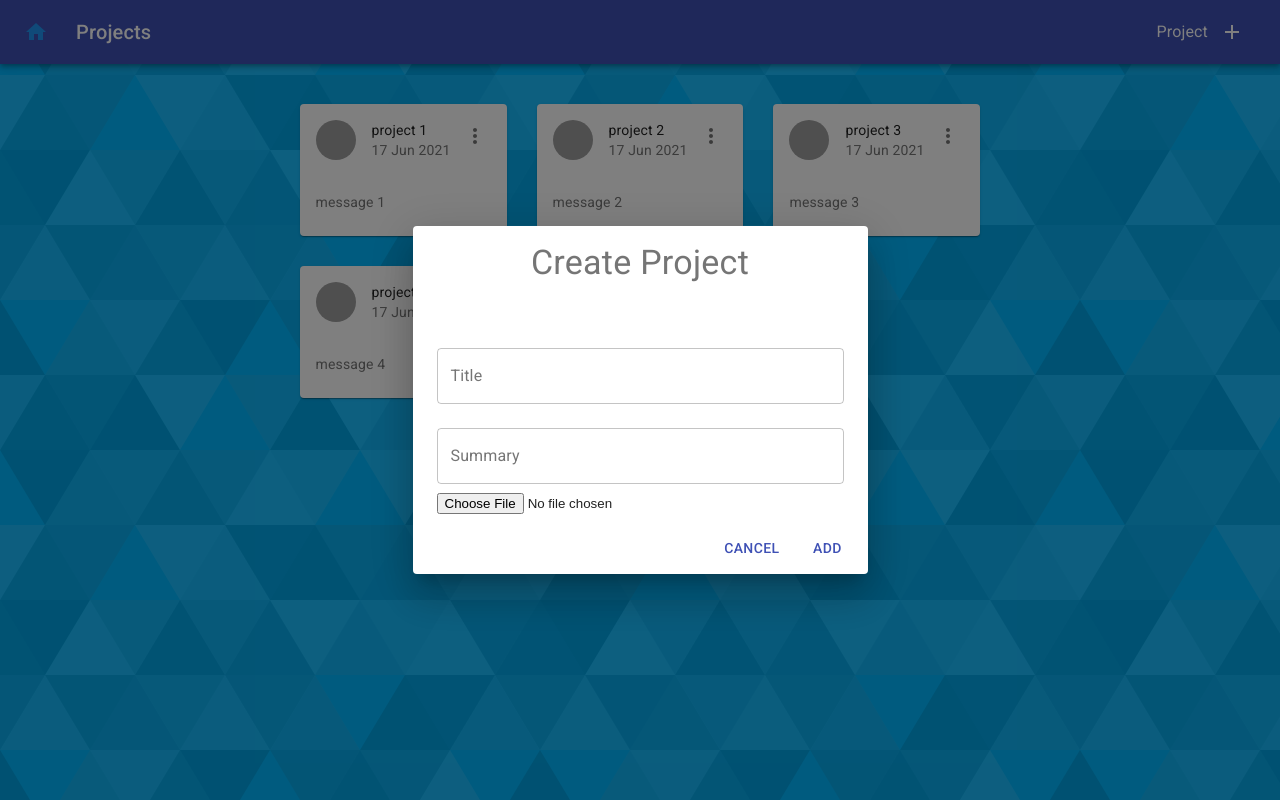
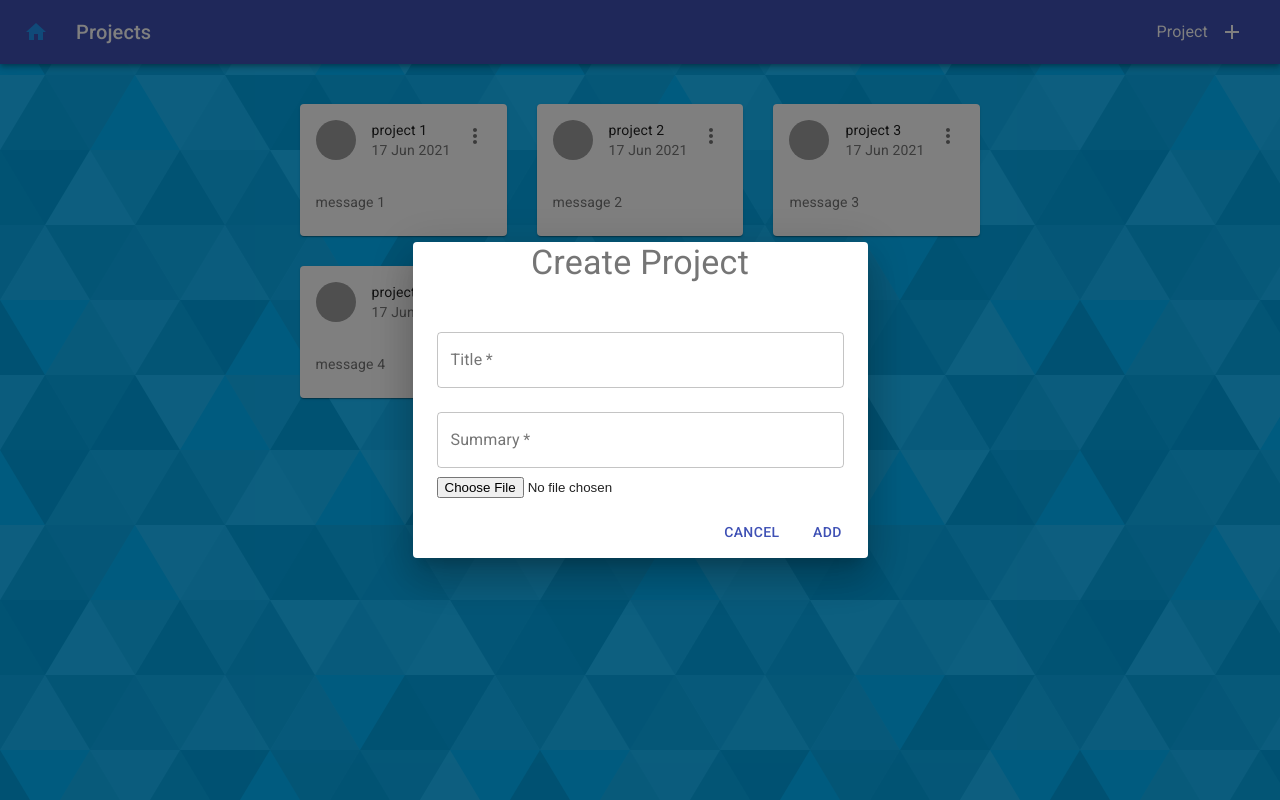
Before and after one commit to davit2001/Task-hook, a React (Create React App) app: page /projects/ in a window 1280 px wide. Both pictures are taken after a click on the button 1232 px from the left and 32 px from the top of the page. Built offline with nearby package versions, Linux system fonts and the light colour scheme; grey boxes are pictures that could not be loaded.

Commit message:
spearate TaskFormDialog form, fix navigation issue

```diff
--- /dev/null
+++ b/src/components/Field.js
@@ -0,0 +1,34 @@
+import React from 'react'
+import { TextField } from '@material-ui/core'
+
+export default function Field({
+    value,
+    label,
+    multiline,
+    margin = "normal",
+    maxRows = "1",
+    error,
+    helperText,
+    handleChange
+}) {
+    let props = {}
+    if (multiline) {
+        props.multiline = multiline
+    }
+    return (
+        <TextField
+            onChange={handleChange}
+            value = {value}
+            label = {label}
+            margin = {margin}
+            error  = {error}
+            helperText = {helperText}
+            maxRows = {maxRows}
+            required
+            fullWidth
+            variant = "outlined"
+            color = "primary"
+            {...props}
+        />
+    )
+}
--- a/src/index.css
+++ b/src/index.css
@@ -2,6 +2,10 @@
   width: auto!important;
   padding-left: 30px; /* gutter size */
   background-clip: padding-box;
+}
+.MuiTreeItem-root.Mui-selected > .MuiTreeItem-content .MuiTreeItem-label {
+  background: #2196f3;
+  color: white
 }
 
 
--- a/src/modules/projects/components/FormDialog.js
+++ b/src/modules/projects/components/FormDialog.js
@@ -5,8 +5,8 @@ import TextField from "@material-ui/core/TextField";
 import Dialog from "@material-ui/core/Dialog";
 import DialogActions from "@material-ui/core/DialogActions";
 import DialogContent from "@material-ui/core/DialogContent";
-import DialogTitle from "@material-ui/core/DialogTitle";
 import {Typography} from "@material-ui/core";
+import Field from '../../../components/Field'
 
 export default function FormDialog({
     projects,
@@ -20,7 +20,7 @@ export default function FormDialog({
     const [message, setMessage] = useState("");
     const [image, setImage] = useState("https://cdn.icon-icons.com/icons2/1378/PNG/512/avatardefault_92824.png");
     const [isError, setError] = useState(false);
-    const task = useMemo(() => projects.find((project) => project.id == editId), [editId]);
+    const task = useMemo(() => projects.find((project) => project.id === editId), [editId]);
 
     const handleSubmit = (e) => {
         e.preventDefault();
@@ -60,37 +60,30 @@ export default function FormDialog({
             <Dialog open={isOpenForm}
                 onClose={closeProjectForm}
                 aria-labelledby="form-dialog-title">
-                <DialogTitle id="form-dialog-title">
                     <Typography variant="h4" component="h2" gutterBottom color="textSecondary" align="center">
                         {
                         task ?. id ? "Edit Project" : "Create Project"
                     } </Typography>
-                </DialogTitle>
                 <form onSubmit={handleSubmit}>
                     <DialogContent>
-                        <TextField onChange={
+                        <Field
+                           handleChange={
                                 (e) => setTitle(e.target.value)
                             }
                             value={title}
                             label="Title"
-                            variant="outlined"
-                            color="primary"
-                            fullWidth
-                            margin="normal"
                             error={isError}
                             helperText={
                                 isError && "Fields must be required"
                             }/>
-                        <TextField onChange={
+                        <Field
+                           handleChange={
                                 (e) => setMessage(e.target.value)
                             }
                             value={message}
                             label="Summary"
-                            variant="outlined"
-                            fullWidth
                             multiline
-                            rowsMax={4}
-                            margin="normal"
+                            maxRows={4}
                             error={isError}
                             helperText={
                                 isError && "Fields must be required"
--- a/src/modules/tasks/components/TaskFormDialog/TaskFormDialog.js
+++ b/src/modules/tasks/components/TaskFormDialog/TaskFormDialog.js
@@ -1,20 +1,10 @@
 import React, {useEffect, useMemo, useState} from "react";
-import {
-    Button,
-    TextField,
-    Typography,
-    InputLabel,
-    MenuItem,
-    FormControl,
-    Select,
-    Dialog,
-    DialogContent
-} from "@material-ui/core";
-
+import {Typography, Dialog} from "@material-ui/core";
 import {useStyles} from "../styles";
 import TaskFormDialogAction from './TaskFormDialogAction'
 import {useSelector} from "react-redux";
 import {taskSelector} from '../../reducer'
+import TaskFormDialogContent from "./TaskFormDialogContent";
 export default function TaskFormDialog({
     projectId,
     tasks,
@@ -35,7 +25,7 @@ export default function TaskFormDialog({
     const [isError, setError] = useState(false);
 
     const getTask = useSelector(taskSelector(editId))
-    const task = useMemo(() => tasks.find((task) => task.id == editId), [editId]) || getTask
+    const task = useMemo(() => tasks.find((task) => task.id === editId), [editId]) || getTask
 
     const statusChange = (e) => {
         setStatus(e.target.value);
@@ -90,78 +80,32 @@ export default function TaskFormDialog({
         }
     }, [task ?. id]);
 
-    return (<div>
+    return (
+        <div>
             <Dialog open={isOpenForm}
                 onClose={
                     () => closeTaskForm(false)
                 }
                 aria-labelledby="form-dialog-title">
-            <Typography variant="h4" component="h2" gutterBottom color="textSecondary" align="center"> {
+                <Typography variant="h4" component="h2" gutterBottom color="textSecondary" align="center">
+                    {
                     task ?. id ? "Edit Task" : "Create Task"
                 } </Typography>
-            <DialogContent>
-                <form onSubmit={handleSubmit}>
-                    <TextField onChange={
-                            (e) => setName(e.target.value)
+                <TaskFormDialogContent handleSubmit={handleSubmit}
+                    name={name}
+                    setName={setName}
+                    description={description}
+                    setDescription={setDescription}
+                    assignee={assignee}
+                    setAssignee={setAssignee}
+                    isError={isError}
+                    status={status}
+                    statusChange={statusChange}/>
+
+                <TaskFormDialogAction task={task}
+                    handleSubmit={handleSubmit}
+                    closeTaskForm={closeTaskForm}/>
+            </Dialog>
+        </div>
+    );
 }
-                        value={name}
-                        label="Name"
-                        required
-                        variant="outlined"
-                        color="primary"
-                        fullWidth
-                        margin="normal"
-                        error={isError}
-                        helperText={
-                            isError && "Fields must be required"
-                        }/>
-                    <TextField onChange={
-                            (e) => setDescription(e.target.value)
-                        }
-                        value={description}
-                        label="Description"
-                        required
-                        variant="outlined"
-                        fullWidth
-                        multiline
-                        rowsMax={4}
-                        margin="normal"
-                        error={isError}
-                        helperText={
-                            isError && "Fields must be required"
-                        }/>
-                    <TextField required
-                        onChange={
-                            (e) => setAssignee(e.target.value)
-                        }
-                        value={assignee}
-                        label="Assignee"
-                        variant="outlined"
-                        fullWidth
-                        margin="normal"
-                        error={isError}
-                        helperText={
-                            isError && "Fields must be required"
-                        }/>
-                    <FormControl className={
-                        classes.formControl
-                    }>
-                        <InputLabel id="demo-simple-select-label">Status</InputLabel>
-                        <Select value={status}
-                            onChange={statusChange}>
-                            <MenuItem value="to do">To do</MenuItem>
-                            <MenuItem value="in progress">In progress</MenuItem>
-                            <MenuItem value="done">Done</MenuItem>
-                        </Select>
-                    </FormControl>
-                </form>
-            </DialogContent>
-
-              <TaskFormDialogAction
-                  task = {task}
-                  handleSubmit = {handleSubmit}
-                  closeTaskForm = {closeTaskForm}
-              />
-        </Dialog>
-    </div>);
-}
--- /dev/null
+++ b/src/modules/tasks/components/TaskFormDialog/TaskFormDialogContent.js
@@ -0,0 +1,84 @@
+import React from 'react'
+import {
+    DialogContent,
+    TextField,
+    InputLabel,
+    FormControl,
+    MenuItem,
+    Select,
+    makeStyles
+} from '@material-ui/core';
+import Field from '../../../../components/Field'
+const useStyles = makeStyles((theme) => ({
+    formControl: {
+        margin: theme.spacing(1),
+        minWidth: 120
+    }
+}))
+
+export default function TaskFormDialogContent({
+    handleSubmit,
+    name,
+    setName,
+    description,
+    setDescription,
+    assignee,
+    setAssignee,
+    isError,
+    status,
+    statusChange
+}) {
+    const classes = useStyles();
+    return (
+        <>
+            <DialogContent>
+                <form onSubmit={handleSubmit}>
+                    <Field
+                       handleChange ={
+                            (e) => setName(e.target.value)
+                        }
+                        value={name}
+                        label="Name"
+                        margin="normal"
+                        error={isError}
+                        helperText={
+                            isError && "Fields must be required"
+                        }/>
+                    <Field
+                        handleChange={
+                            (e) => setDescription(e.target.value)
+                        }
+                        value={description}
+                        label="Description"
+                        multiline
+                        maxRows={4}
+                        error={isError}
+                        helperText={
+                            isError && "Fields must be required"
+                        }/>
+                    <Field
+                        handleChange={
+                            (e) => setAssignee(e.target.value)
+                        }
+                        value={assignee}
+                        label="Assignee"
+                        error={isError}
+                        helperText={
+                            isError && "Fields must be required"
+                        }/>
+                    <FormControl className={
+                        classes.formControl
+                    }>
+                        <InputLabel id="demo-simple-select-label">Status</InputLabel>
+                        <Select value={status}
+                            onChange={statusChange}>
+                            <MenuItem value="to do">To do</MenuItem>
+                            <MenuItem value="in progress">In progress</MenuItem>
+                            <MenuItem value="done">Done</MenuItem>
+                        </Select>
+                    </FormControl>
+                </form>
+            </DialogContent>
+        </>
+    )
+}
--- a/src/modules/tasks/components/TaskItem/TaskItem.js
+++ b/src/modules/tasks/components/TaskItem/TaskItem.js
@@ -20,7 +20,7 @@ export default function TaskItem({task}) {
     return (
         <>
             <Card elevation={
-                    task.id == active ? 8 : 1
+                    task.id === active ? 8 : 1
                 }
                 className={
                     classes.item
--- a/src/modules/tasks/components/TaskNavigation/TaskNavigationItem/TaskNavigationItem.js
+++ b/src/modules/tasks/components/TaskNavigation/TaskNavigationItem/TaskNavigationItem.js
@@ -1,26 +1,59 @@
-import React from "react";
+import React, { useState } from "react";
 import {Link} from 'react-scroll'
+import {fetchActiveClass} from "../../../UI/tasksUI";
 import TreeItem from '@material-ui/lab/TreeItem';
+import { makeStyles, withStyles } from "@material-ui/core";
+import { useDispatch, useSelector } from "react-redux";
+
+const useStyles = makeStyles({
+     active: {
+       backgroundColor: '#2196f3'
+   }
+})
 
 export default function TaskNavigationItem({task}) {
+   const classes = useStyles();
+   const dispatch = useDispatch();
+   const active = useSelector(state => state.tasksUI.activeClass)
+
+    const setActiveTask = (id) => {
+        dispatch(fetchActiveClass(id))
+    }
+    const StyledTreeItem = withStyles({
+      label: {
+        "&:focus": {
+          backgroundColor: "#2196f3",
+          color: "#fff"
+        },
+        "&:active": {
+          backgroundColor: "#2196f3",
+          color: "#fff"
+        },
+        "&:hover": {
+          backgroundColor: "#2196f3",
+          color: "#fff"
+        }
+      }
+    })(TreeItem);
+
     const renderTree = (task) => (
         <Link
-           activeClass="active"
-            to={
-                task.id
-            }
+            onClick={() => setActiveTask(task.id)}
+            activeClass="active"
+            to = {task.id }
             key={task.id}
             smooth={true}
             duration={250}
             containerId="container"
         >
-          <TreeItem
+          <StyledTreeItem
+
               key={task.id}
               nodeId={task.id}
               label={task.name}
            >
              { task.children && task.children.map((task) => renderTree(task))}
-          </TreeItem>
+          </StyledTreeItem>
         </Link>
       );
     return (
--- a/src/modules/tasks/components/styles.js
+++ b/src/modules/tasks/components/styles.js
@@ -1,10 +1,6 @@
 import {makeStyles} from "@material-ui/core";
 
 export const useStyles = makeStyles((theme) => ({
-    formControl: {
-        margin: theme.spacing(1),
-        minWidth: 120
-    },
     children: {
         marginLeft: theme.spacing(2),
         marginTop: theme.spacing(2)
```
Also changed, not shown: src/modules/tasks/components/TaskNavigation/TaskNavigationList/TaskNavigationList.js (+3 -6 lines). Lines whose indentation alone changed are shown as unchanged.
